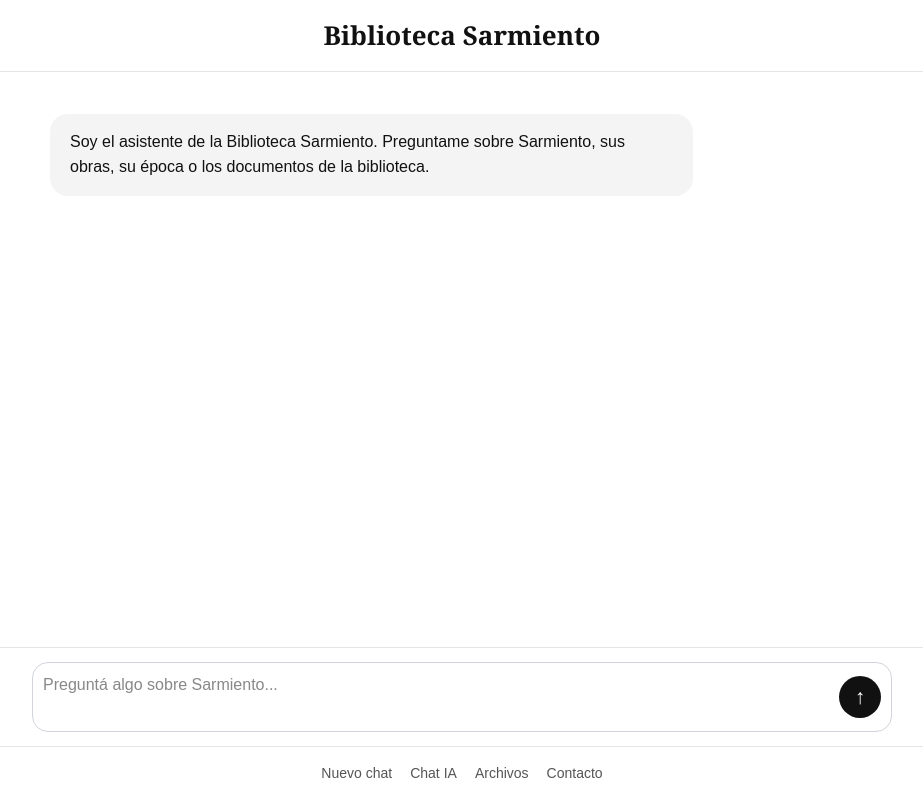
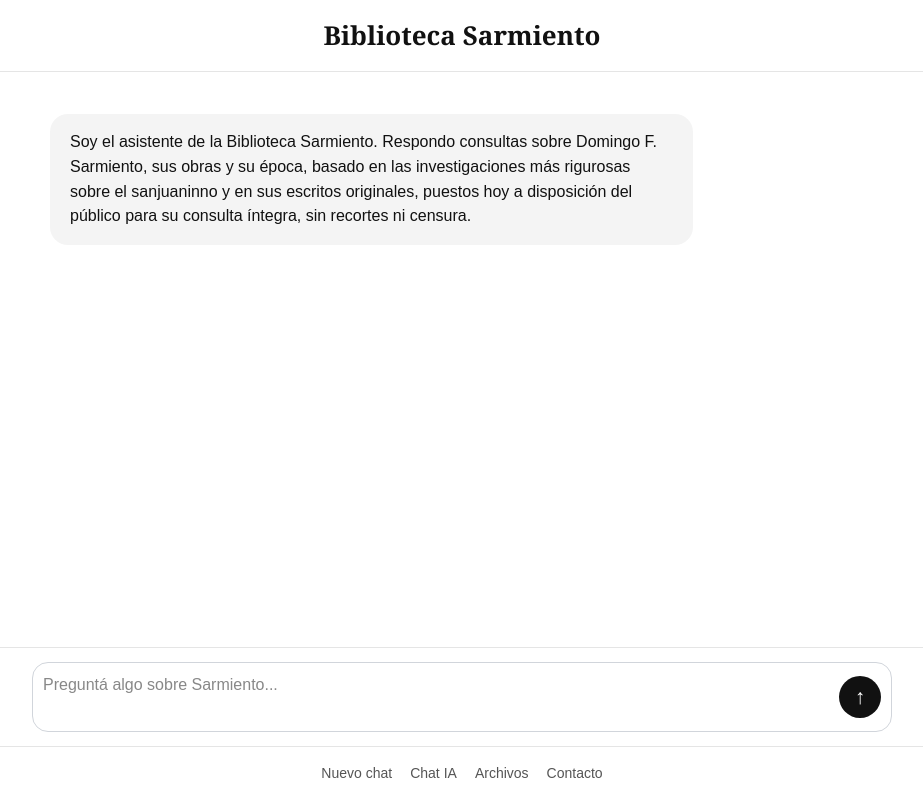
Before and after one commit to meglioli/nextjs-boilerplate, a Next.js app: page / in a window 1280 px wide. Shown: the whole page, without its empty margins (178-1101 px from the left). Built offline with nearby package versions, Linux system fonts and the light colour scheme.

Commit message:
Update assistant message with detailed information

```diff
--- a/app/page.tsx
+++ b/app/page.tsx
@@ -9,7 +9,7 @@ type Message = {
 
 const initialMessage: Message = {
   role: "assistant",
-  text: "Soy el asistente de la Biblioteca Sarmiento. Preguntame sobre Sarmiento, sus obras, su época o los documentos de la biblioteca.",
+  text: "Soy el asistente de la Biblioteca Sarmiento. Respondo consultas sobre Domingo F. Sarmiento, sus obras y su época, basado en las investigaciones más rigurosas sobre el sanjuaninno y en sus escritos originales, puestos hoy a disposición del público para su consulta íntegra, sin recortes ni censura.",
 };
 
 export default function Home() {
```
